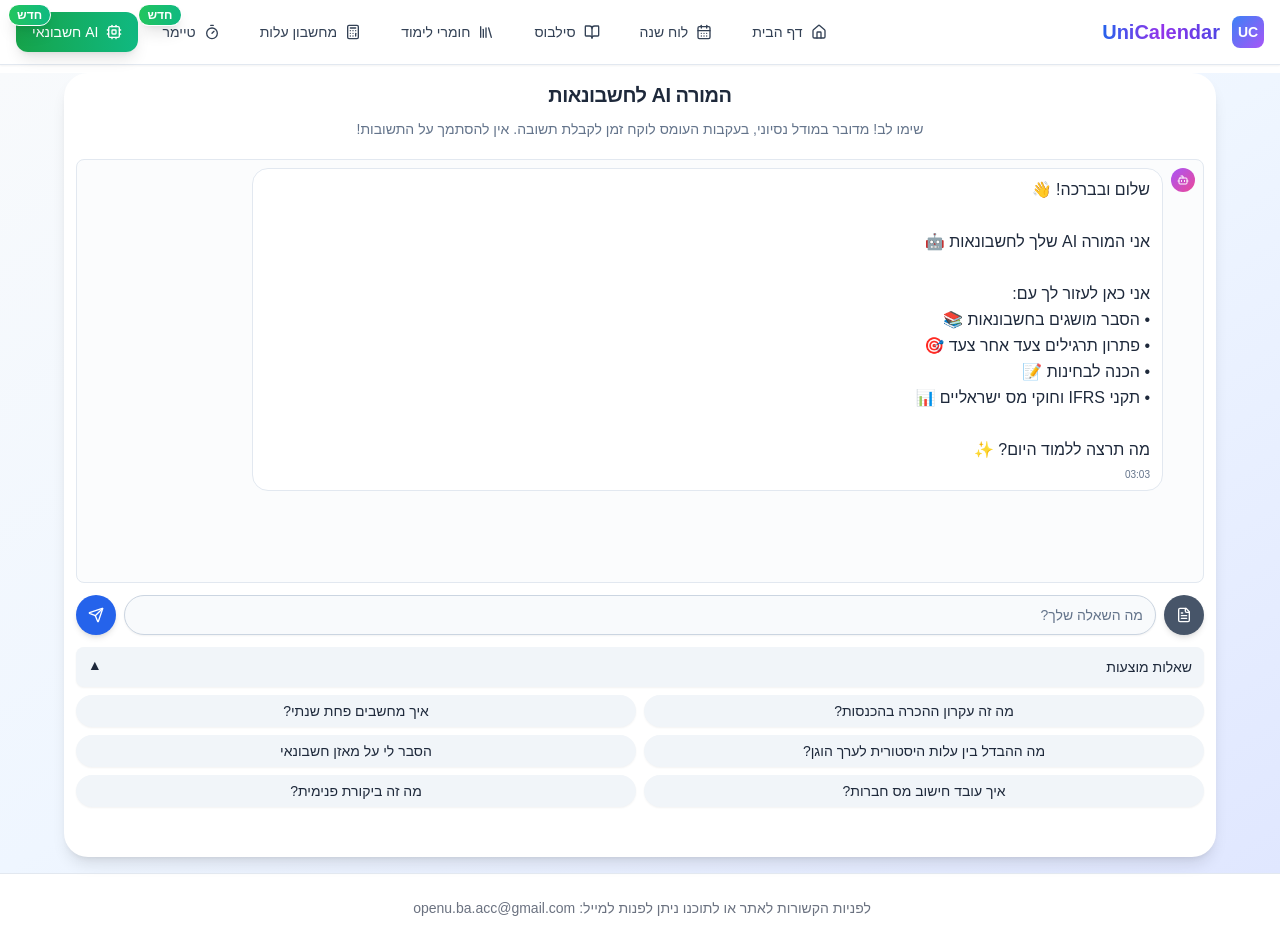
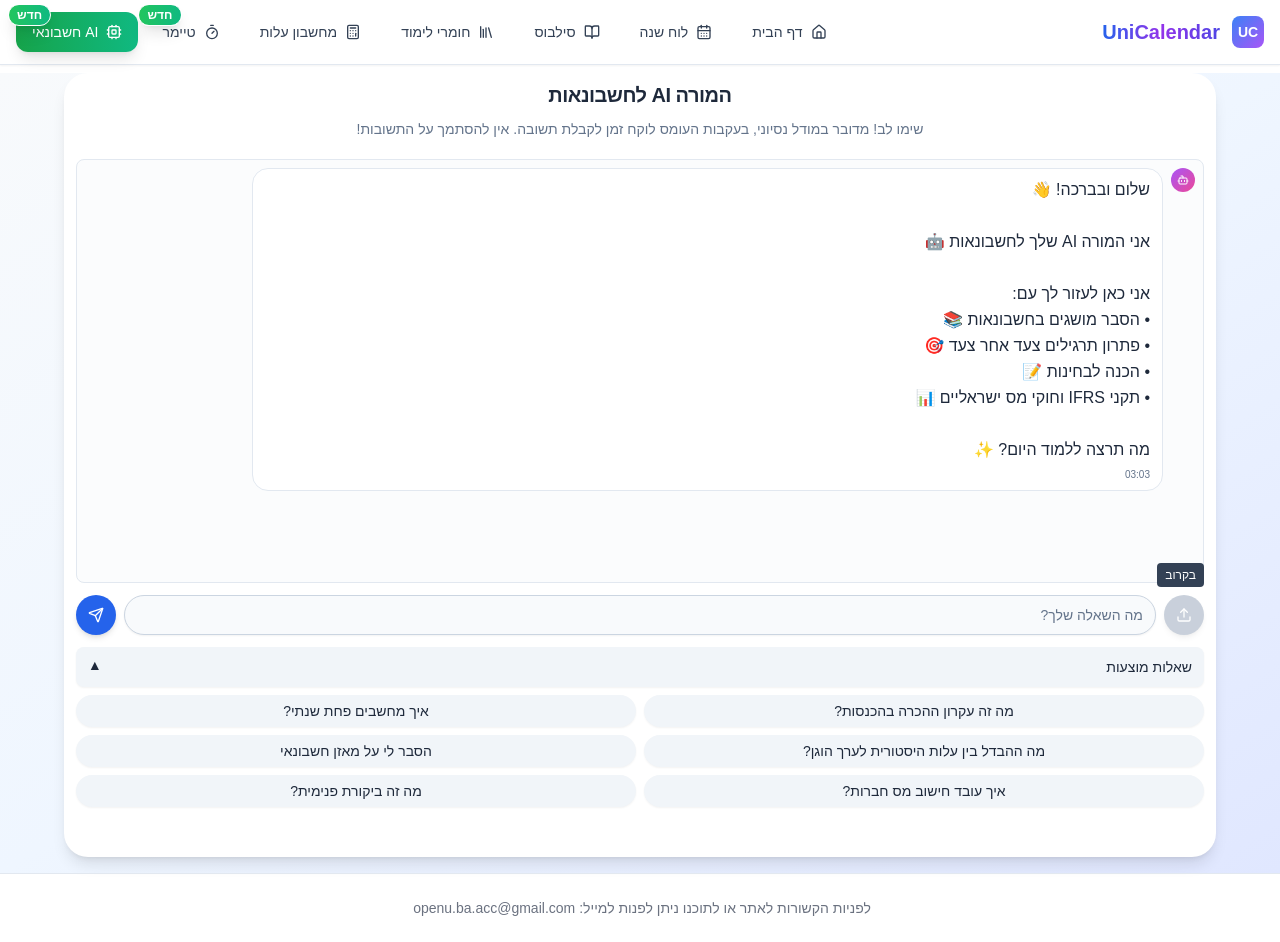
Before and after one commit to dalmog123/Uni_Calendar, a Next.js app: page /chat in a window 1280 px wide. Built offline with nearby package versions, Linux system fonts and the light colour scheme.

Commit message:
disabled photo upload

```diff
--- a/src/app/chat/page.tsx
+++ b/src/app/chat/page.tsx
@@ -18,7 +18,7 @@ import {
   BookOpen,
   Calculator,
   TrendingUp,
-  FileText,
+  Upload,
   Lightbulb,
   MessageCircle,
 } from "lucide-react"
@@ -336,14 +336,17 @@ export default function AITutor() {
                   onChange={handleImageUpload}
                   className="hidden"
                   ref={fileInputRef}
-                />
-                <Button
-                  type="button"
-                  onClick={() => fileInputRef.current?.click()}
-                  className="rounded-full bg-slate-600 px-3 py-1.5 text-white shadow-md transition-all duration-200 ease-in-out hover:bg-slate-700"
-                >
-                  <FileText className="h-4 w-4" />
-                </Button>
+                />                <div className="relative">                  <Button
+                    type="button"
+                    disabled
+                    className="rounded-full bg-slate-400 px-3 py-1.5 text-white shadow-md transition-all duration-200 ease-in-out cursor-not-allowed"
+                  >
+                    <Upload className="h-4 w-4" />
+                  </Button>
+                  <div className="absolute -top-8 right-0 text-xs bg-slate-700 text-white px-2 py-1 rounded whitespace-nowrap">
+                    בקרוב
+                  </div>
+                </div>
                 <Input
                   ref={inputRef}
                   value={inputMessage}
```
